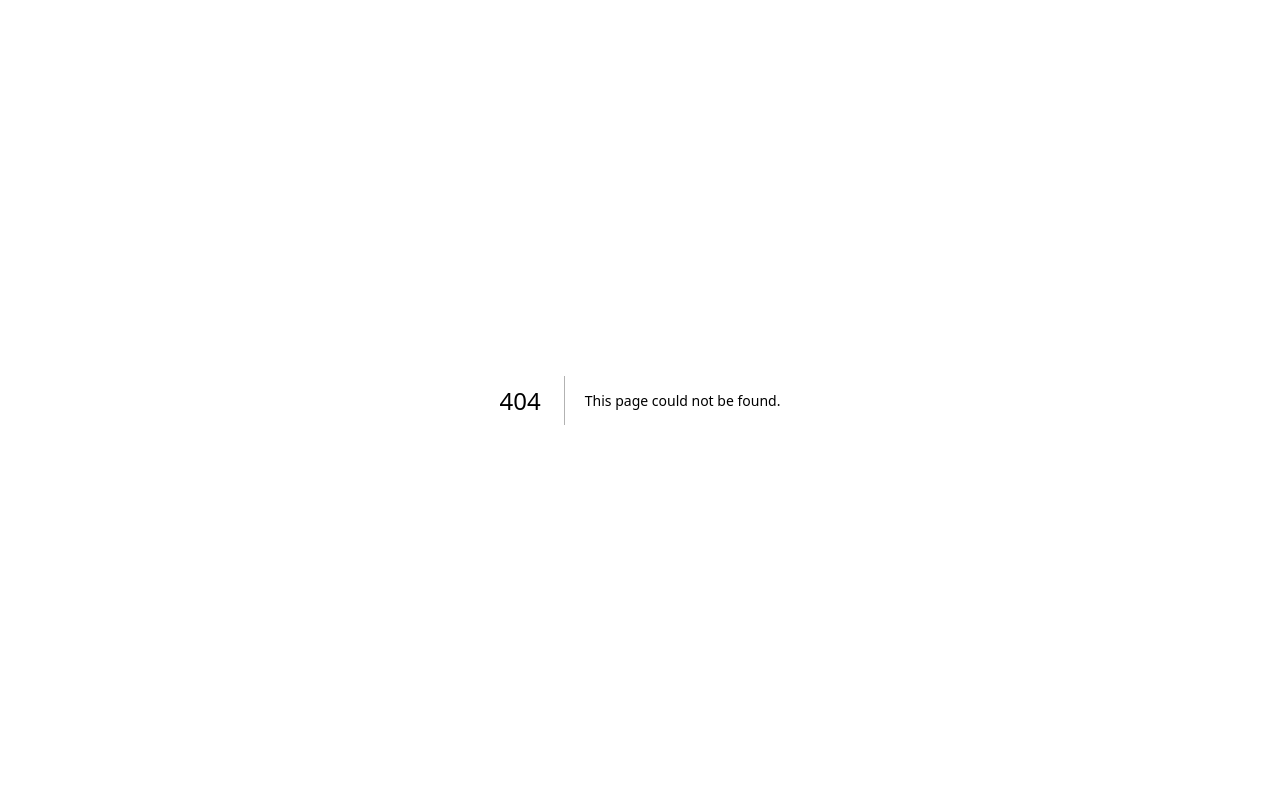
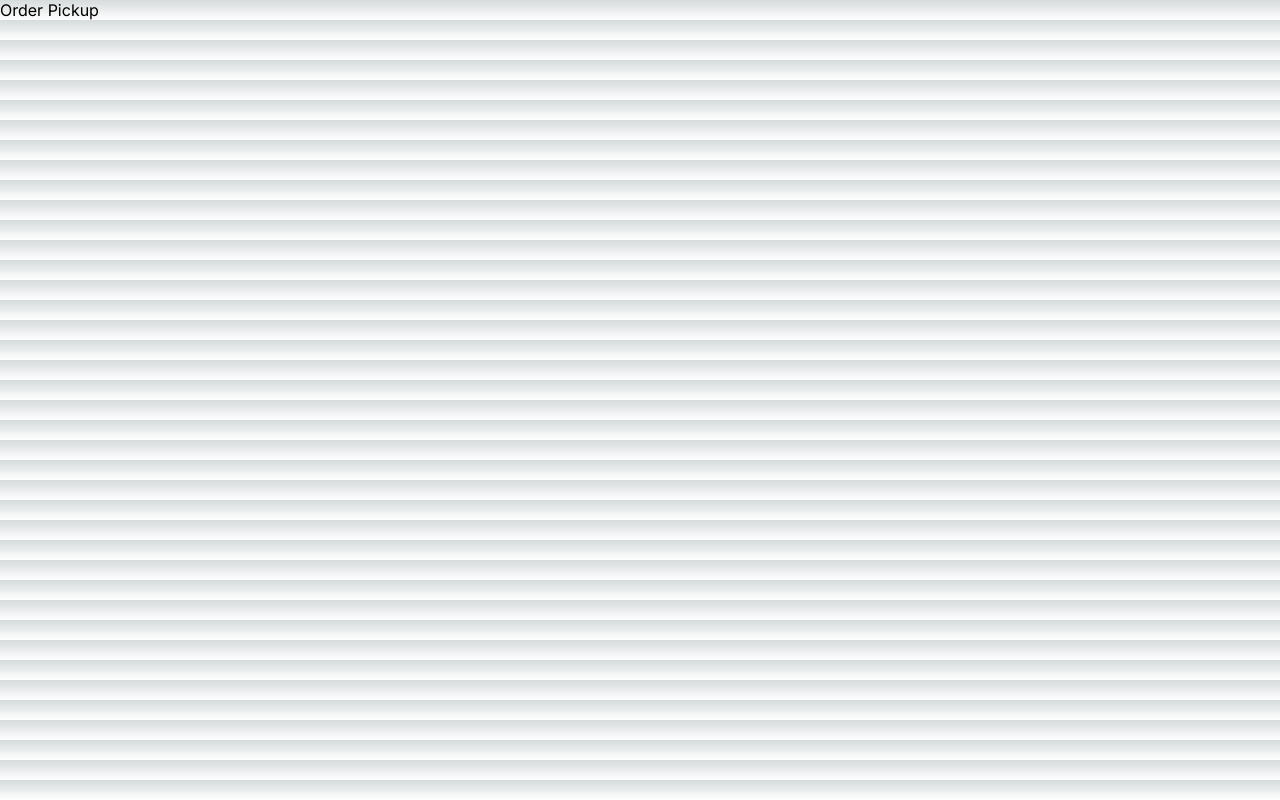
Before and after one commit to calblueprint/shanti-project, a Next.js app: page /pickup in a window 1280 px wide. Before the commit this address had no page. Built offline with nearby package versions, Linux system fonts and the light colour scheme.

Commit message:
Added delivery and pickup pages

```diff
--- /dev/null
+++ b/src/app/pickup/page.tsx
@@ -0,0 +1,7 @@
+export default function App() {
+  return (
+    <main>
+      <div> Order Pickup </div>
+    </main>
+  );
+}
```
Also changed, not shown: src/app/delivery/page.tsx (added, +7 -0 lines).
